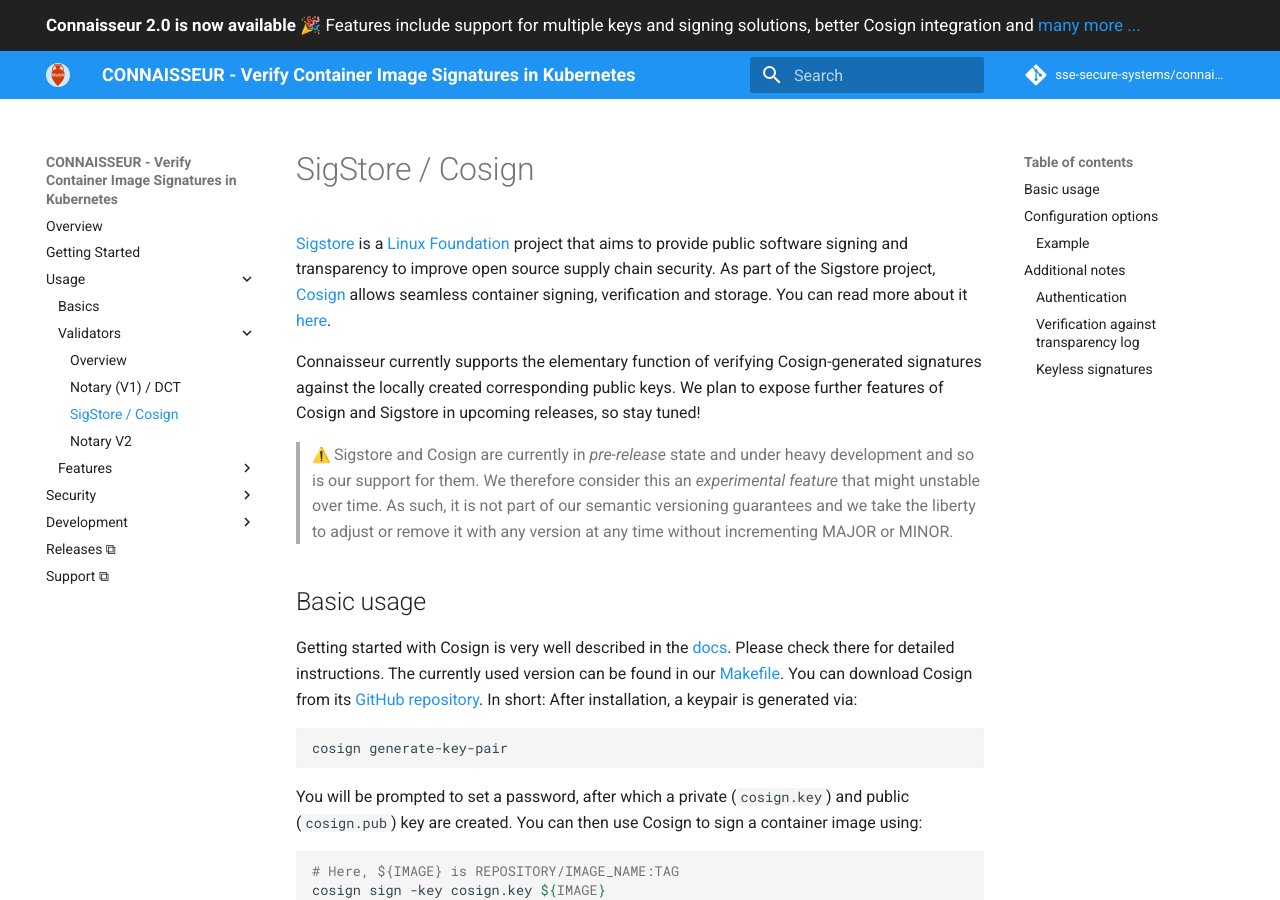
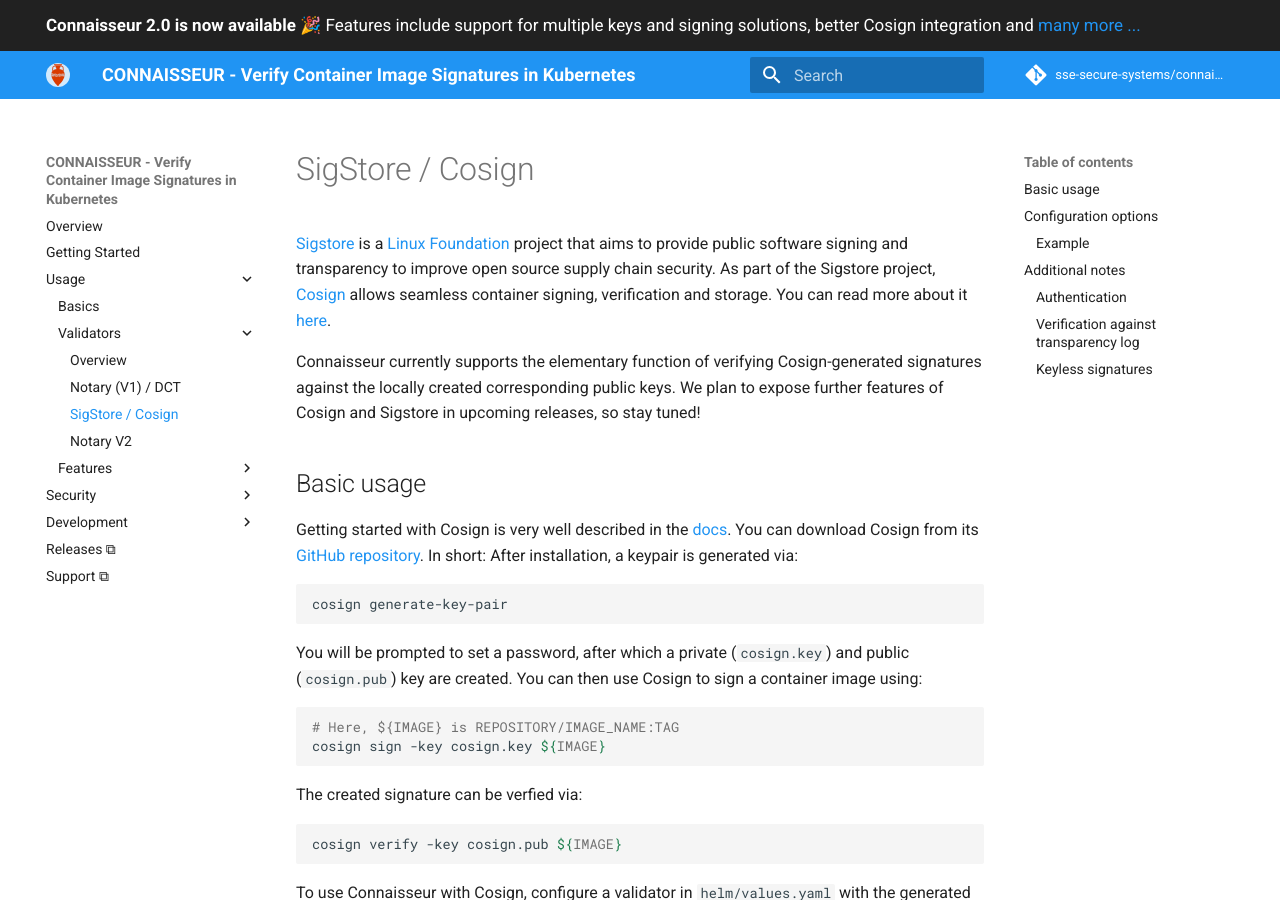
Before and after one commit to sse-secure-systems/connaisseur, an MkDocs documentation site: the page built from docs/validators/sigstore_cosign.md, in a window 1280 px wide and 900 px high. Built offline with MkDocs 1.6.1 and Material for MkDocs 9.7.7, drawn with Linux system fonts in a browser that asks for light colours; emoji names are drawn with the system emoji font; comment, search, counter and statistics services are not loaded; the version menu is left out.

Commit message:
feat: cosign 1.0
Cosign is patched from pre-release (0.6.0) to released 1.0.0.
After testing and debugging for a few months, the Connaisseur
integration is considered non-experimental and thus Cosign support falls
under semantic versioning.

```diff
--- a/docs/validators/sigstore_cosign.md
+++ b/docs/validators/sigstore_cosign.md
@@ -7,13 +7,9 @@
 Connaisseur currently supports the elementary function of verifying Cosign-generated signatures against the locally created corresponding public keys.
 We plan to expose further features of Cosign and Sigstore in upcoming releases, so stay tuned!
 
-> :warning: Sigstore and Cosign are currently in *pre-release* state and under heavy development and so is our support for them. We therefore consider this an *experimental feature* that might unstable over time. As such, it is not part of our semantic versioning guarantees and we take the liberty to adjust or remove it with any version at any time without incrementing MAJOR or MINOR.
-
 ## Basic usage
 
 Getting started with Cosign is very well described in the [docs](https://github.com/sigstore/cosign).
-Please check there for detailed instructions.
-The currently used version can be found in our [Makefile](https://github.com/sse-secure-systems/connaisseur/blob/master/Makefile/#L5).
 You can download Cosign from its [GitHub repository](https://github.com/sigstore/cosign/releases).
 In short: After installation, a keypair is generated via:
 
```
Also changed, not shown: README.md (+1 -1 lines), docs/README.md (+1 -1 lines), docs/getting_started.md (+1 -2 lines), docs/validators/README.md (+1 -1 lines), 3 other files.
